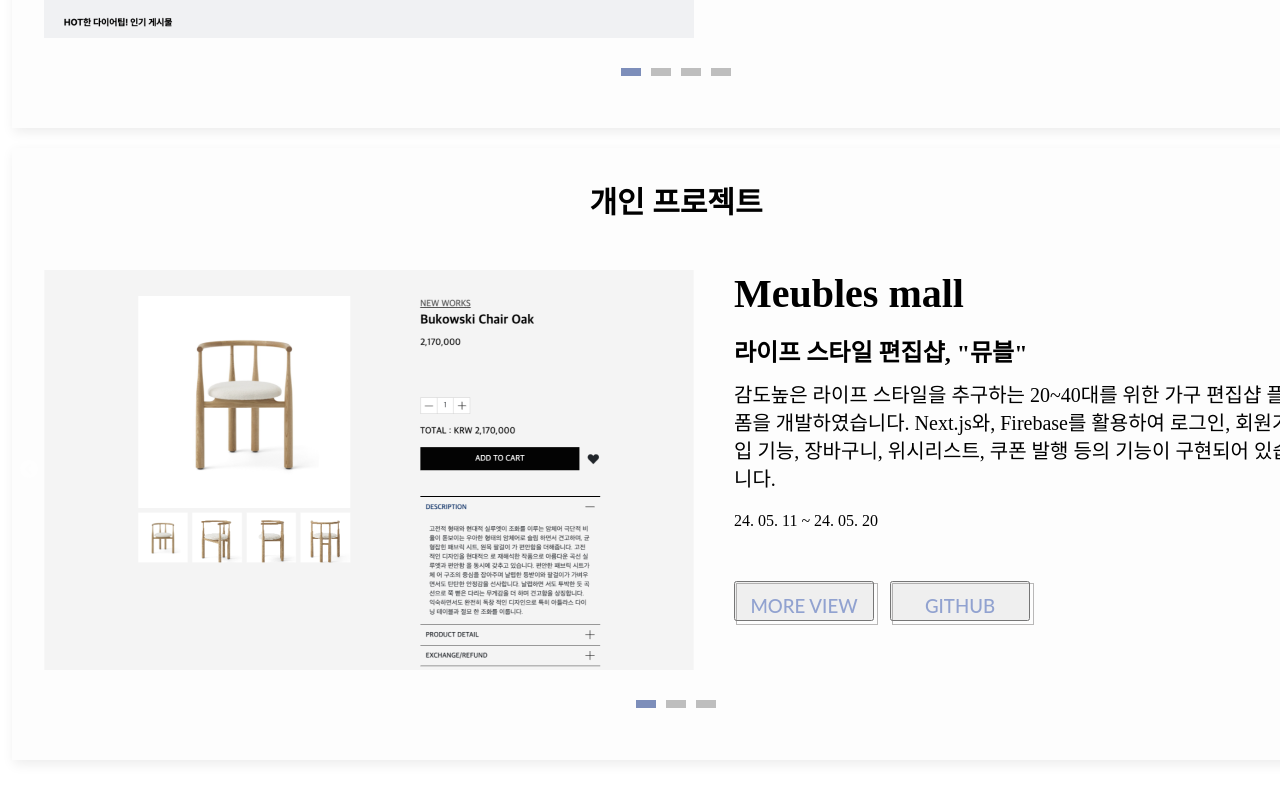
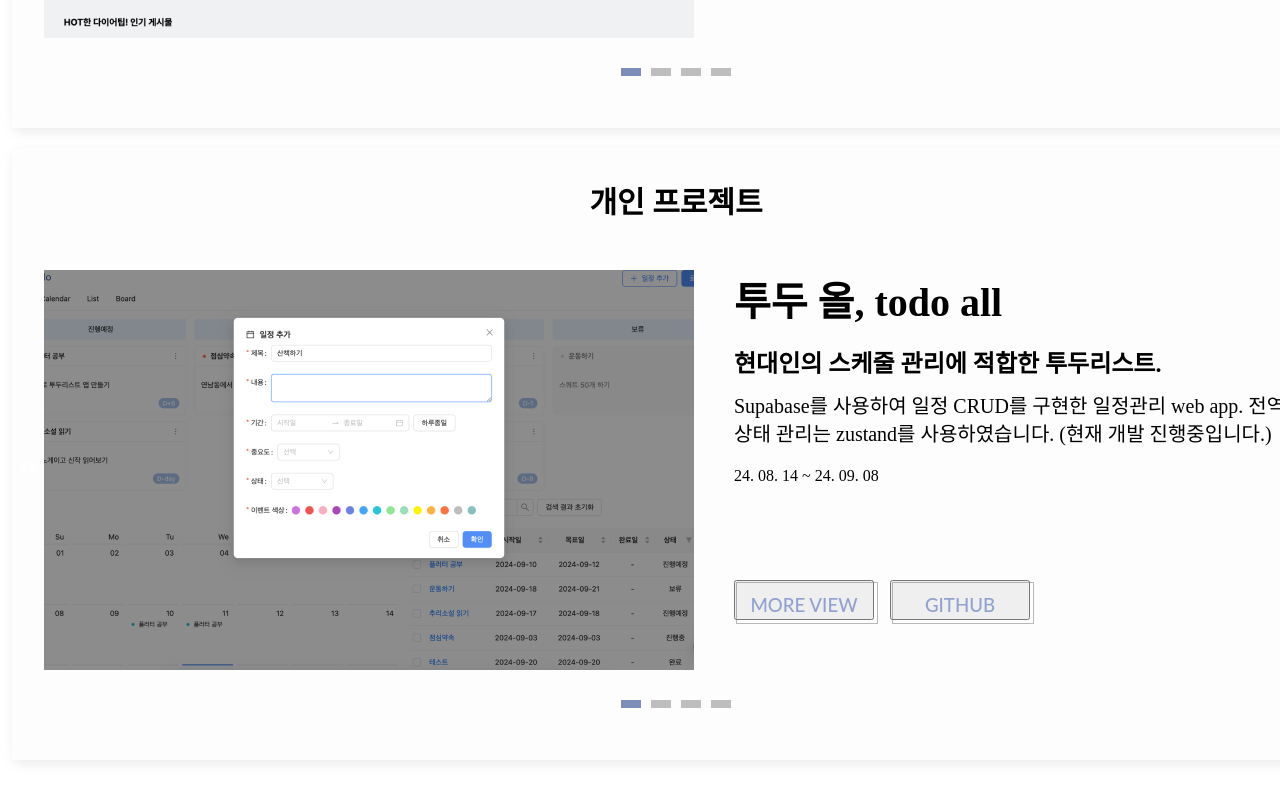
Before and after one commit to yurimeeee/profile_page, a Next.js app: page / in a window 1280 px wide. Shown: the part 4518-5318 px from the top of the page. Built offline with nearby package versions, Linux system fonts and the light colour scheme.

Commit message:
[ADD] 투두올 추가

```diff
--- a/src/components/feature/projects/Projects.tsx
+++ b/src/components/feature/projects/Projects.tsx
@@ -55,6 +55,15 @@ const Projects = () => {
   ];
 
   const myProjectList = [
+    {
+      img: '/images/site/todo/todo_main.png',
+      title: '투두 올, todo all',
+      sub_title: '현대인의 스케줄 관리에 적합한 투두리스트.',
+      desc: 'Supabase를 사용하여 일정 CRUD를 구현한 일정관리 web app. 전역 상태 관리는 zustand를 사용하였습니다. (현재 개발 진행중입니다.)',
+      date: '24. 08. 14 ~ 24. 09. 08',
+      site_url: 'https://todoall.vercel.app/',
+      git: 'https://github.com/yurimeeee/todolist',
+    },
     {
       img: '/images/site/meubles/meubles_main.png',
       title: 'Meubles mall',
```
Also changed, not shown: public/images/site/todo/todo_main.png (added).
